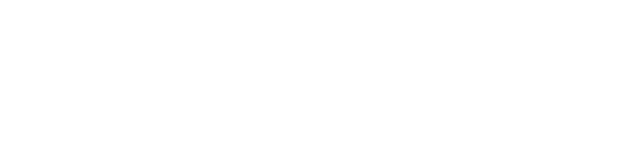
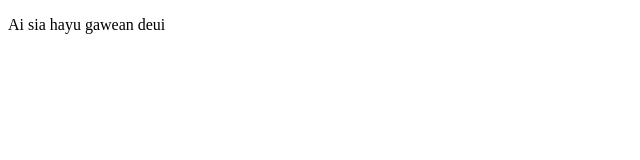
Before and after one commit to muhmmdfrd/HTML-Belajar-Web, a plain HTML site: page Index.html in a window 1280 px wide. Shown: the whole page, without its empty margins (0-640 px from the left). Drawn offline with Linux system fonts and the light colour scheme.

Commit message:
Update Index.html

```diff
--- a/Index.html
+++ b/Index.html
@@ -1,9 +1,9 @@
 <!DOCTYPE HTML>
 <html>
 <head>
-<title></title>
+<title>Edo Farid Web</title>
 </head>
-
+  <p>Ai sia hayu gawean deui</p>
 <body>
 </body>
 
```
